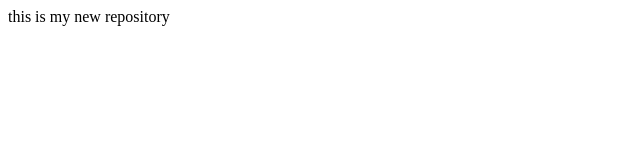
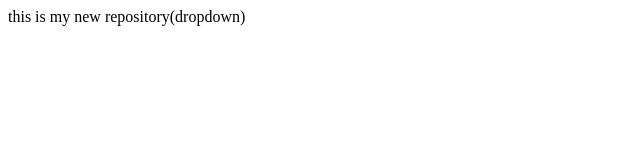
Before and after one commit to AlishbaZaheer/localrepo, a plain HTML site: page index.html in a window 1280 px wide. Shown: the whole page, without its empty margins (0-640 px from the left). Drawn offline with Linux system fonts and the light colour scheme.

```diff
--- a/index.html
+++ b/index.html
@@ -1 +1 @@
-<p>this is my new repository</p>
+<p>this is my new repository(dropdown)</p>
```
